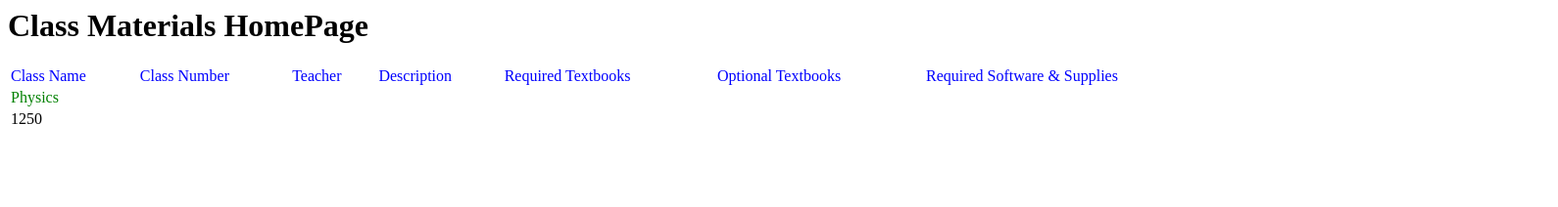
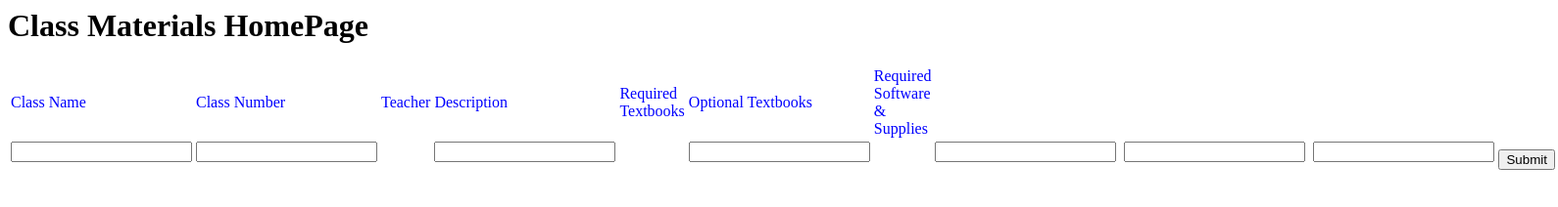
Before and after one commit to TheIncubator/ClassStuff, a plain HTML site: page index.html in a window 1280 px wide. Shown: the whole page at 98% size, 1590 px wide, since content can reach past the window. Drawn offline with Linux system fonts and the light colour scheme.

Commit message:
<text boxes>

```diff
--- a/index.html
+++ b/index.html
@@ -13,10 +13,43 @@
       <td>Required Software & Supplies</td>
     </tr>
     <tr id=first_row>
-      <td>Physics</td>
-        </tr>
-      <tr id=second_row>
-        <td>1250</td>
+
+      <td>  <form >
+        <input type="text" name="Class Name" />
+       </form>
+
+      </td>
+      <td> <form>
+        <input type="text" name="Class Number" />
+        </form>
+
+        <td/>
+        <td> <form>
+          <input type="text" name="Teacher" />
+          </form>
+
+          <td/>
+          <td> <form>
+            <input type="text" name="Description" />
+            </form>
+
+            <td/>
+            <td> <form>
+              <input type="text" name="Required Textbooks" />
+              </form>
+
+              <td/>
+              <td> <form>
+                <input type="text" name="Optional Textbooks" />
+                </form>
+
+                <td/>
+                <td> <form>
+                  <input type="text" name="Required Software & Supplies" />
+                  </form>
+
+                  <td/>
+                  <input type="submit" name="submit" value="Submit" />
     </tr>
   </table>
 </html>
```
